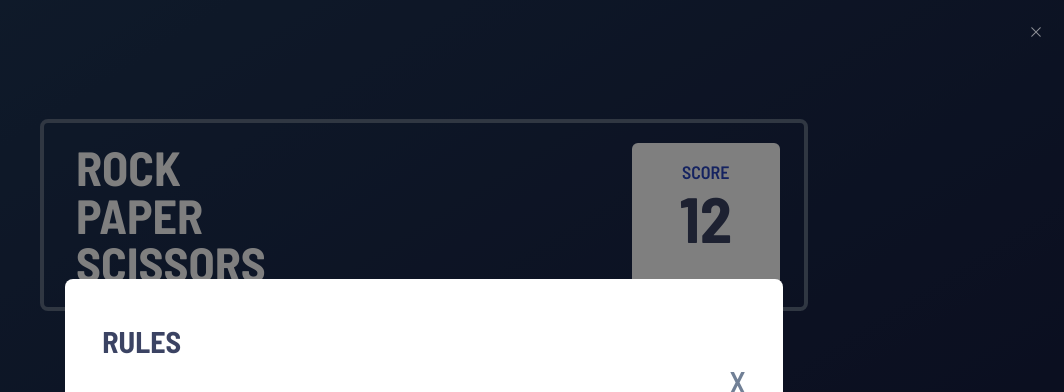
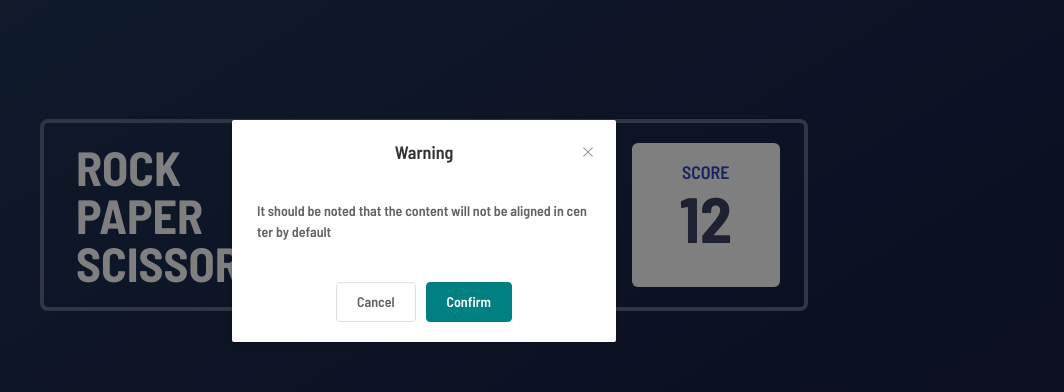
Before and after one commit to uchedotphp/rock-paper-scissors-game, a Vue app: page / in a window 1280 px wide. Both pictures are taken after a click on the button "RULES". Shown: the top 392 px of the page, without its empty margins (216-1280 px from the left). Built offline with nearby package versions, Linux system fonts and the light colour scheme.

Commit message:
replaced modal dialog with default dialog from element-ui in order to trace the issue

```diff
--- a/src/components/RulesModal.vue
+++ b/src/components/RulesModal.vue
@@ -8,12 +8,13 @@
       rules
     </button>
 
-    <el-dialog
+    <!-- <el-dialog
       class="h-full"
       :visible.sync="openRulesModal"
       center
       fullscreen
       custom-class="md:bg-transparent"
+      :show-close="show"
     >
       <div
         class="grid grid-cols-1 container mx-auto py-10 md:bg-white md:w-7/12 md:flex md:mt-56 md:rounded-lg"
@@ -37,6 +38,24 @@
           </button>
         </span>
       </div>
+    </el-dialog> -->
+
+    <el-dialog
+      title="Warning"
+      :visible.sync="openRulesModal"
+      width="30%"
+      center
+    >
+      <span
+        >It should be noted that the content will not be aligned in center by
+        default</span
+      >
+      <span slot="footer" class="dialog-footer">
+        <el-button @click="openRulesModal = false">Cancel</el-button>
+        <el-button type="primary" @click="openRulesModal = false"
+          >Confirm</el-button
+        >
+      </span>
     </el-dialog>
   </div>
 </template>
```
